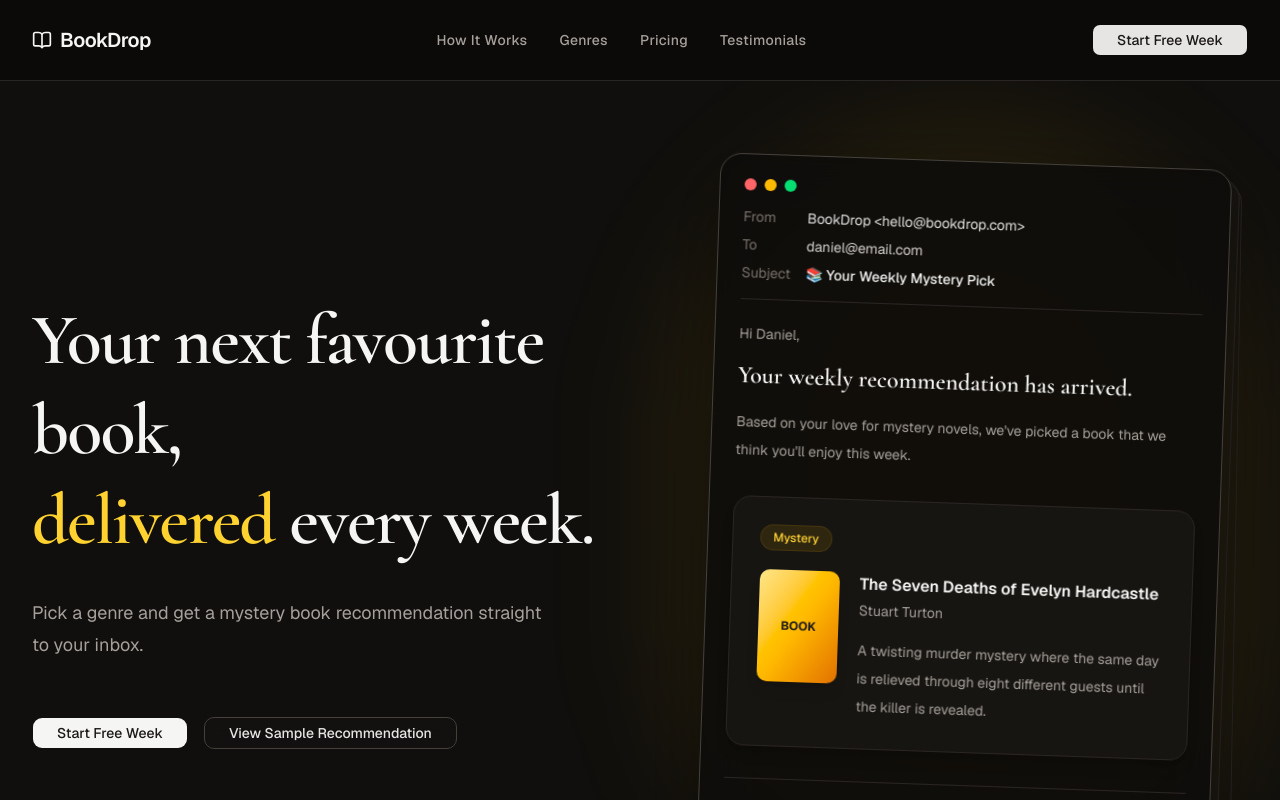
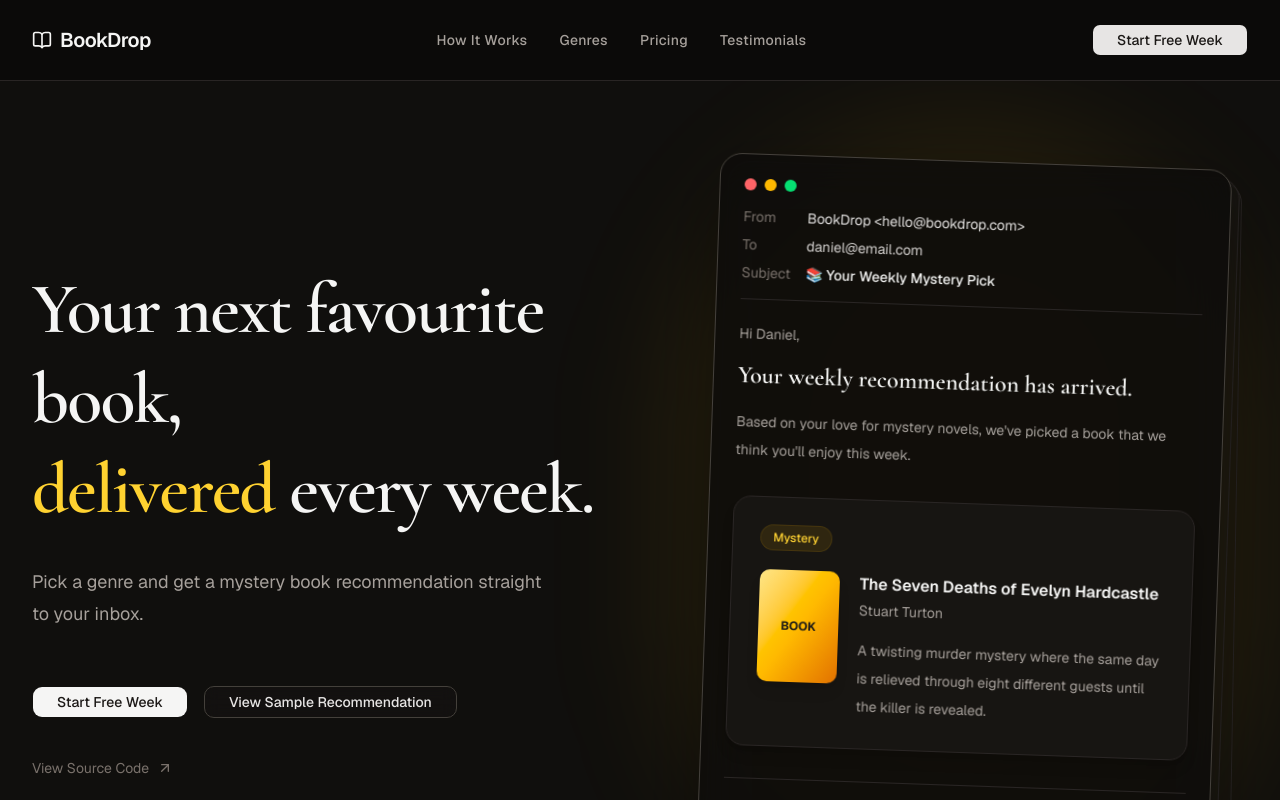
Before and after one commit to SobiahSelvarajah/ss-bookdrop, a Next.js app: page / in a window 1280 px wide. Shown: the top 800 px of the page. Built offline with nearby package versions, Linux system fonts and the light colour scheme.

Commit message:
feat: view source code button added to hero section

```diff
--- a/src/components/sections/hero/HeroLeftContent.tsx
+++ b/src/components/sections/hero/HeroLeftContent.tsx
@@ -1,3 +1,5 @@
+import Link from "next/link";
+import { ArrowUpRight } from "lucide-react";
 import { Button } from "@/components/ui/button";
 
 
@@ -24,6 +26,16 @@ export default function HeroLeftContent() {
                     View Sample Recommendation
                 </Button>
             </div>
+
+            <Link
+                href="https://github.com/SobiahSelvarajah/ss-bookdrop"
+                target="_blank"
+                rel="noopener noreferrer"
+                className="mt-10 inline-flex items-center gap-2 text-sm text-stone-500 transition-colors hover:text-amber-300"
+            >
+                View Source Code
+                <ArrowUpRight className="h-4 w-4" />
+            </Link>
         </div>
     )
 }
```
